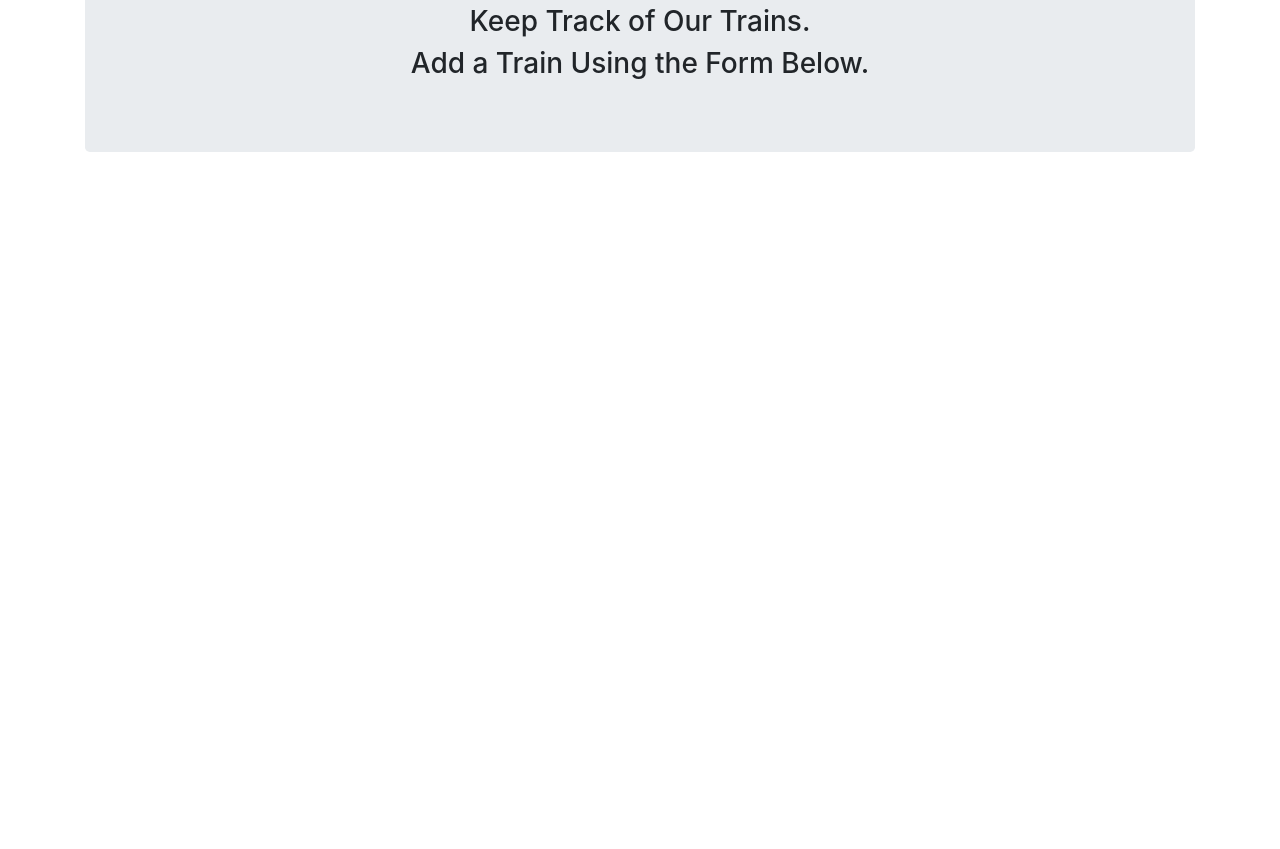
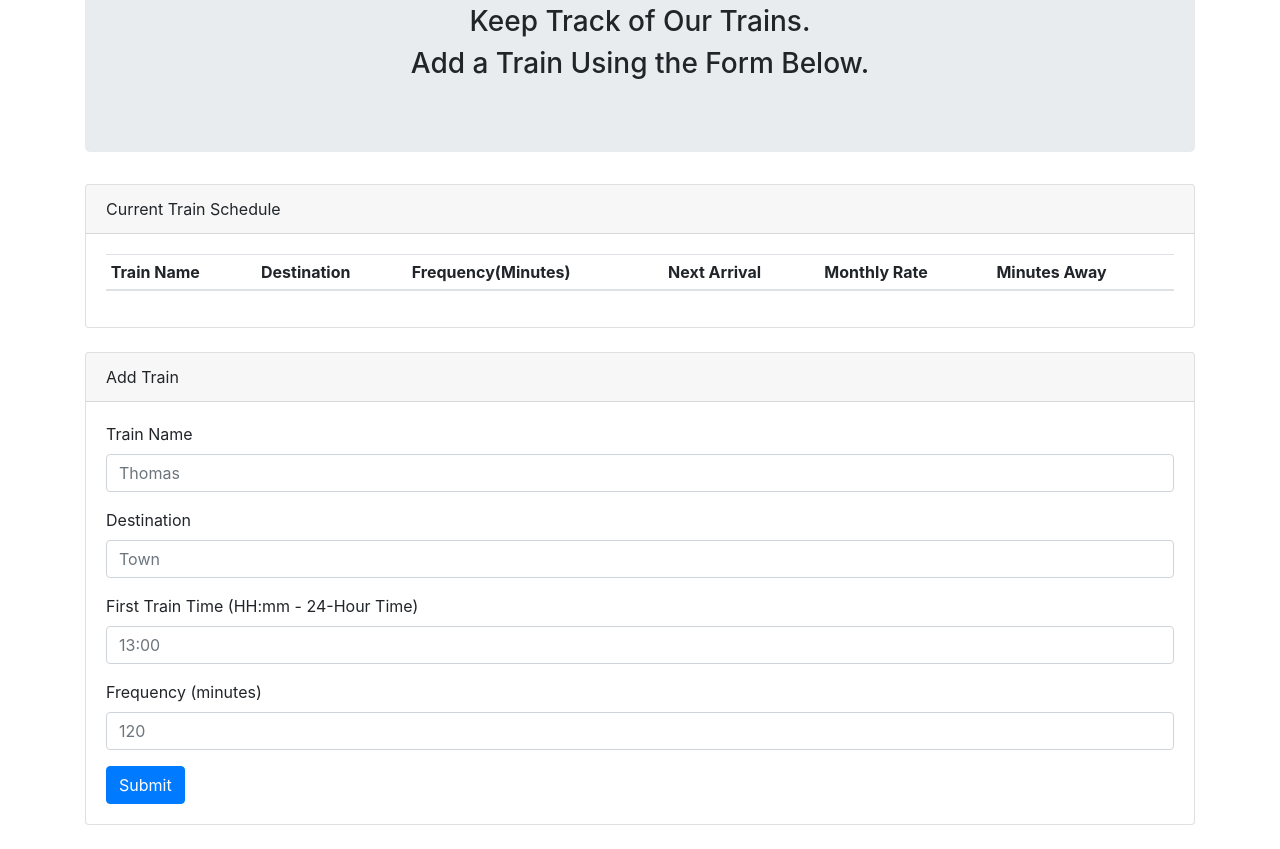
Before and after one commit to GeorgeSchlosser/Train-Scheduler, a plain HTML site: page index.html in a window 1280 px wide. Shown: the part 115-964 px from the top of the page. Before the commit the page ends 800 px from the top, so only its background shows below. Drawn offline with nearby package versions, Linux system fonts and the light colour scheme.

Commit message:
index.html first draft complete

```diff
--- a/index.html
+++ b/index.html
@@ -20,8 +20,61 @@
             <h3 class="text-center">Add a Train Using the Form Below.</h3>
         </div>
 
-        <div class="col">
+        <!-- Current Train Schedule-->
+        <div class="row">
+            <div class="col-md-12">
+                <div class="card mb-4">
+                    <div class="card-header">Current Train Schedule</div>
+                    <div class="card-body">
+                        <table class="table table-sm table-hover" id='train-table'>
+                            <thead>
+                            <tr>
+                                <th scope="col">Train Name</th>
+                                <th scope="col">Destination</th>
+                                <th scope="col">Frequency(Minutes)</th>
+                                <th scope="col">Next Arrival</th>
+                                <th scope="col">Monthly Rate</th>
+                                <th scope="col">Minutes Away</th>
+                            </tr>
+                            </thead>
 
+                            <tbody>
+                                <!-- Train Info Goes Here -->
+                            </tbody>
+                        </table>
+                    </div>
+                </div>
+            </div>
+        </div>
+
+        <!-- Add Train -->
+        <div class="row">
+            <div class="col-md-12">
+                <div class="card mb-4">
+                    <div class="card-header">Add Train</div>
+                    <div class="card-body">
+                        <form>
+                            <div class="form-group">
+                                <label for="train-name-input">Train Name</label>
+                                <input class="form-control" id="train-name-input" placeholder="Thomas" type="text">
+                            </div>
+                            <div class="form-group">
+                                <label for="destination-input">Destination</label>
+                                <input class="form-control" id="destination-input" placeholder="Town" type="text">
+                            </div>
+                            <div class="form-group">
+                                <label for="first-input">First Train Time (HH:mm - 24-Hour Time)</label>
+                                <input class="form-control" id="first-input" placeholder="13:00" type="text">
+                            </div>
+                            <div class="form-group">
+                                <label for="frequency-input">Frequency (minutes)</label>
+                                <input class="form-control" id="frequency-input" placeholder="120" type="text">
+                            </div>
+                            <button class="btn btn-primary float-left" id="add-train-btn">Submit</button>
+                        </form>
+                    </div>
+                </div>
+            </div>
         </div>
 
     </div>
@@ -30,9 +83,9 @@
     <script src="https://www.gstatic.com/firebasejs/5.10.0/firebase.js"></script>
     <!-- jQuery -->
     <script src="https://ajax.googleapis.com/ajax/libs/jquery/3.4.0/jquery.min.js"></script>
-     <!--moment.js  -->
-     <script src="https://cdn.jsdelivr.net/npm/moment@2.24.0/moment.min.js"></script>
-     <!-- my js -->
-     <script src="assets/js/logic.js"></script>
+    <!--moment.js  -->
+    <script src="https://cdn.jsdelivr.net/npm/moment@2.24.0/moment.min.js"></script>
+    <!-- my js -->
+    <script src="assets/js/logic.js"></script>
 </body>
 </html>
```
